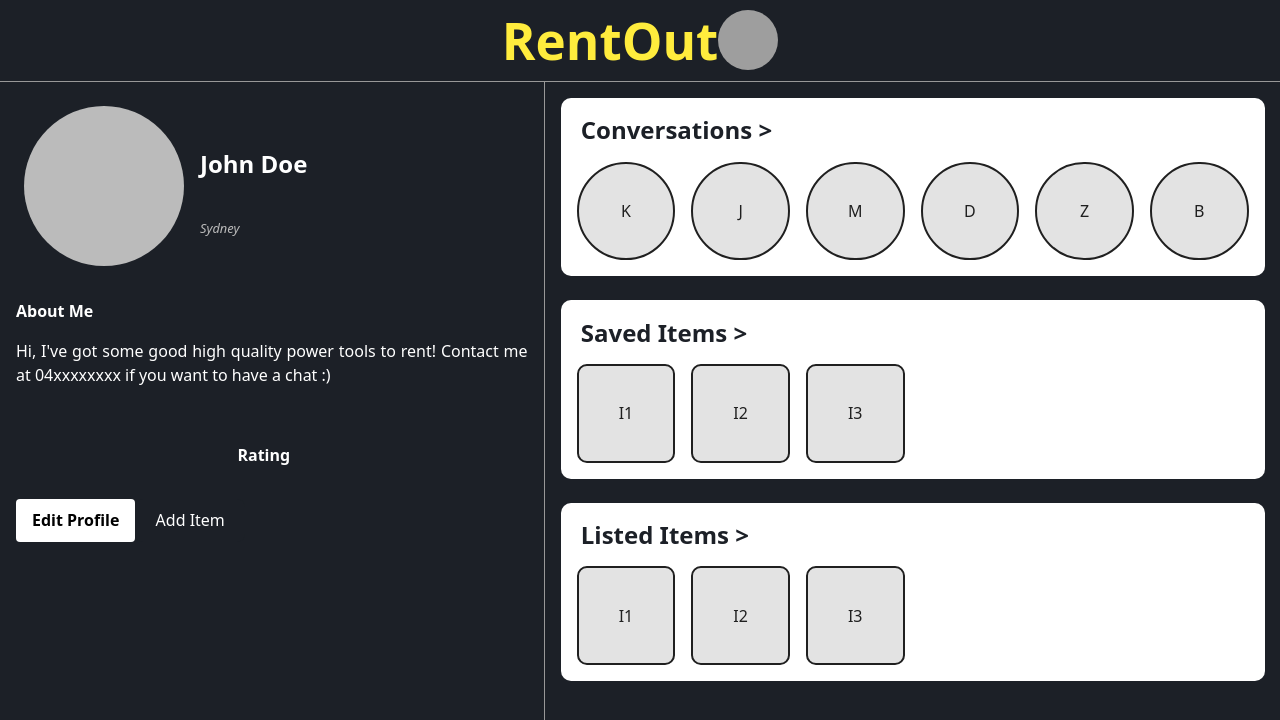
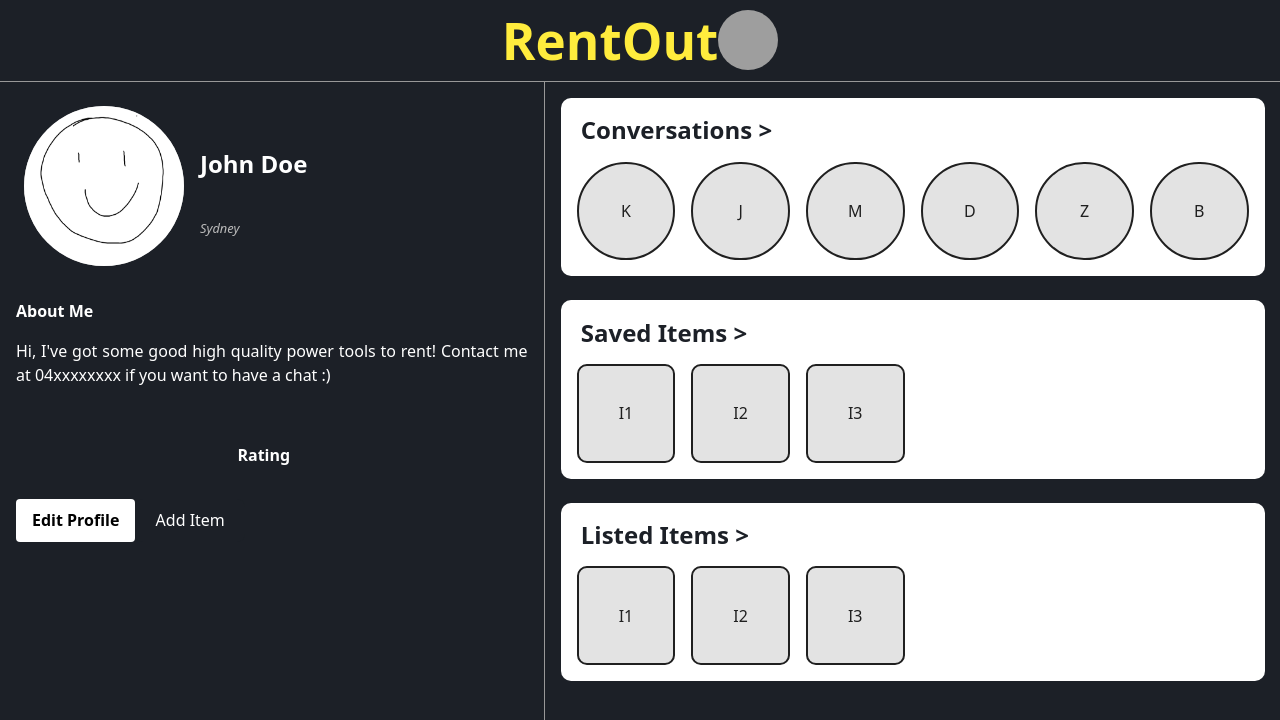
Before and after one commit to blobmister/Renter, a React (Vite) app in the folder front/: page /dashboard in a window 1280 px wide. Shown: the top 720 px of the page. Built offline with nearby package versions, Linux system fonts and the light colour scheme; grey boxes are pictures that could not be loaded.

Commit message:
added pfp

```diff
--- a/front/src/components/sideBar.jsx
+++ b/front/src/components/sideBar.jsx
@@ -2,6 +2,7 @@ import './styles/sidebar.css';
 import Modal from "react-modal";
 import { useEffect, useState } from "react";
 import { useUser } from "../UserContext.jsx";
+import dummyPfp from "./../assets/John.png";
 
 Modal.setAppElement('#root');
 
@@ -94,7 +95,7 @@ function SideBar() {
     return (
         <div className="sidebar-container">
             <div className="pic-name-container">
-                <span className="profile-pic"></span>
+                <span className="profile-pic"><img style={{height:"100%", width:"100%", borderRadius: "50%"}} src={dummyPfp}></img></span>
                 <div className="user-info">
                     <p className="user-name">{data?.name || "John Doe"}</p>
                     <p className="user-location">{data?.location || "Sydney"}</p>
```
Also changed, not shown: front/src/assets/John.png (added), 1 other file (tests, documents, lock files or other folders).
